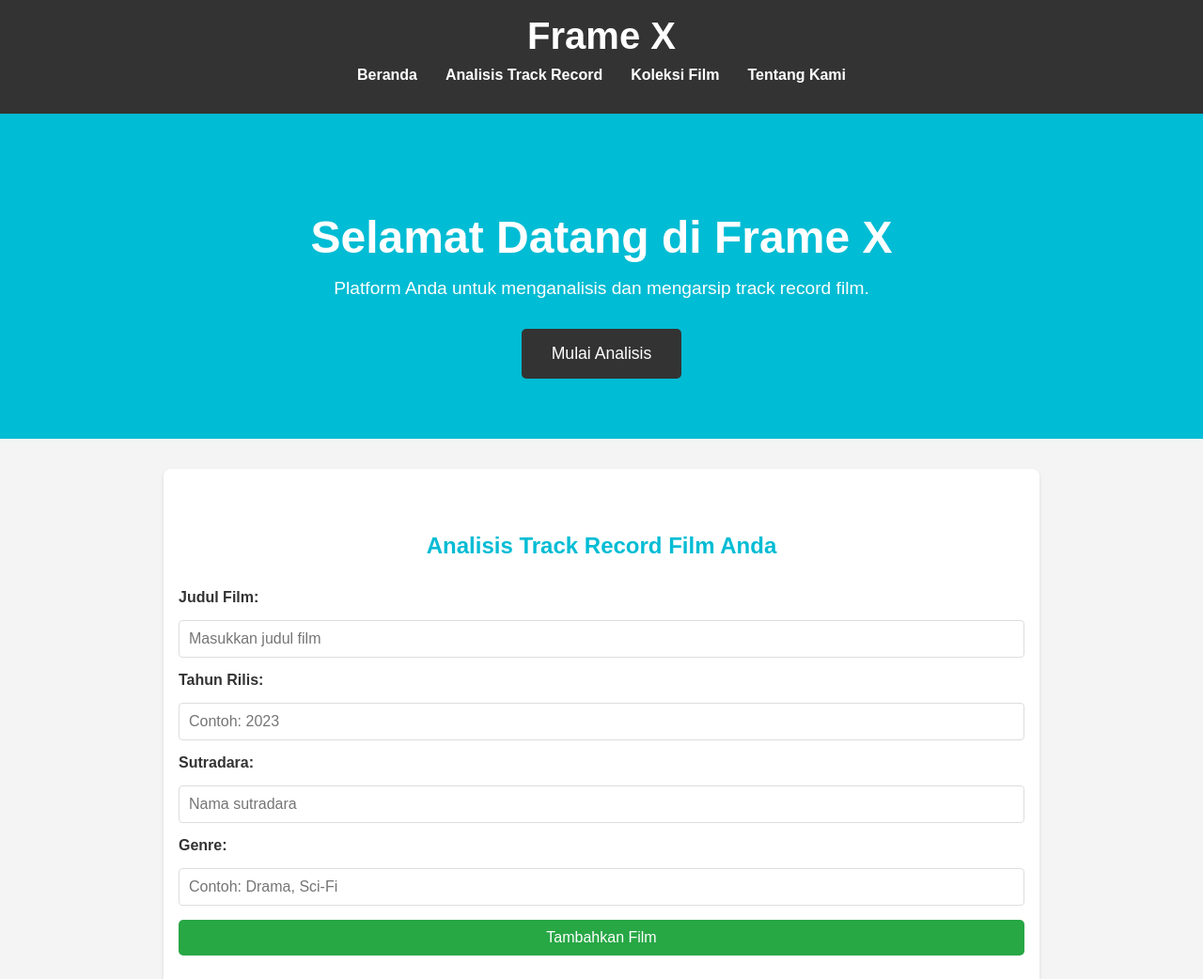
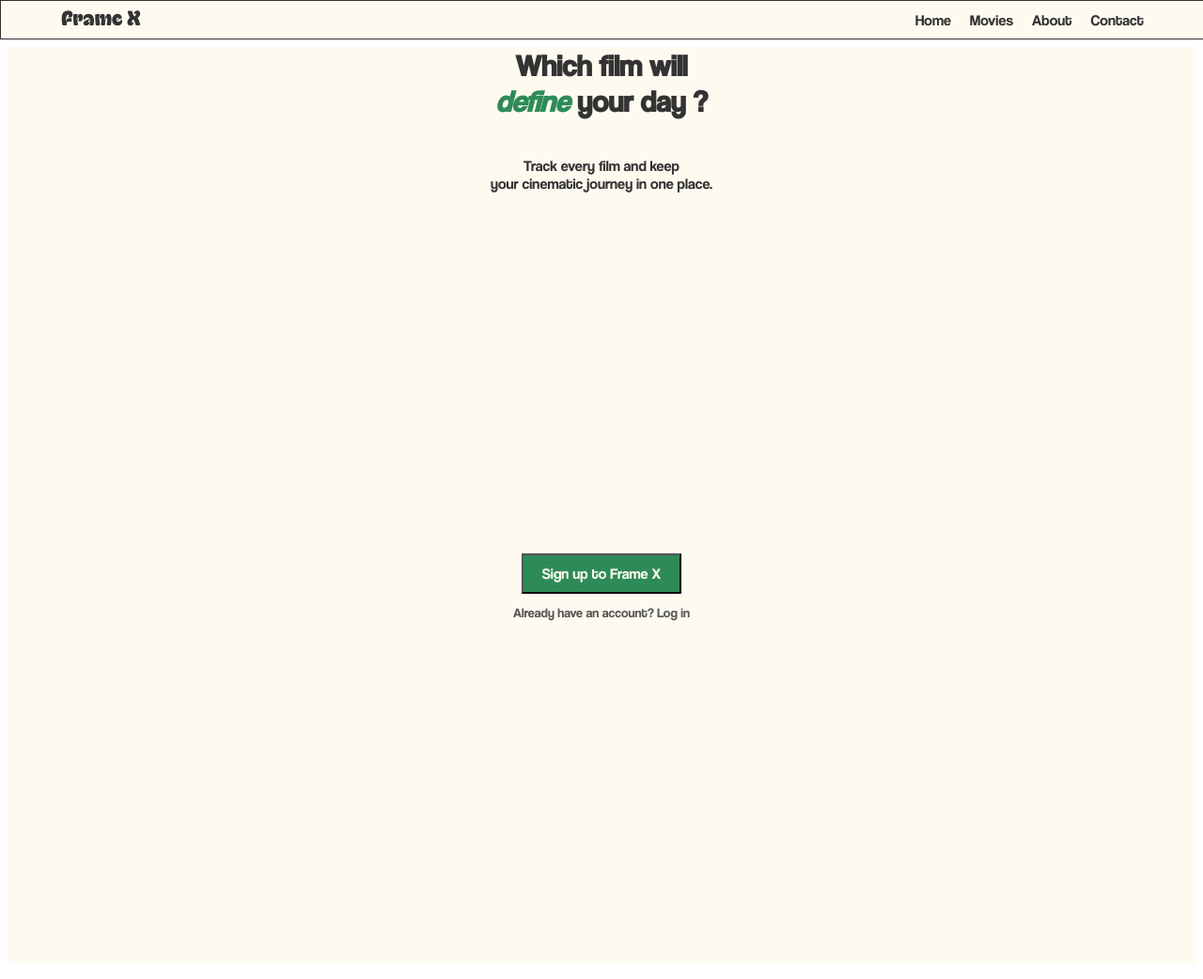
Before and after one commit to dansssvvx/FrameX, a PHP site: page / in a window 1280 px wide. Shown: the top 1042 px of the page at 94% size. Run offline with PHP 8.4, Linux system fonts and the light colour scheme; data that the repository does not hold is empty.

Commit message:
haduhhhhhh

```diff
--- a/api.php
+++ /dev/null
@@ -1,87 +0,0 @@
-<?php
-header('Content-Type: application/json'); // Memberitahu browser bahwa responsnya adalah JSON
-header('Access-Control-Allow-Origin: *'); // Mengizinkan semua domain untuk mengakses (untuk pengembangan)
-header('Access-Control-Allow-Methods: GET, POST, DELETE, OPTIONS'); // Metode yang diizinkan
-header('Access-Control-Allow-Headers: Content-Type, Authorization, X-Requested-With'); // Headers yang diizinkan
-
-// Konfigurasi Database
-$servername = "localhost";
-$username = "root"; // Username default XAMPP
-$password = "";     // Password default XAMPP (kosong)
-$dbname = "frame_x_db";
-
-// Buat koneksi
-$conn = new mysqli($servername, $username, $password, $dbname);
-
-// Cek koneksi
-if ($conn->connect_error) {
-    die(json_encode(["message" => "Koneksi database gagal: " . $conn->connect_error]));
-}
-
-// Ambil metode request (GET, POST, DELETE)
-$method = $_SERVER['REQUEST_METHOD'];
-
-switch ($method) {
-    case 'GET':
-        // Mengambil semua film
-        $sql = "SELECT id, title, release_year, director, genre FROM films ORDER BY created_at DESC";
-        $result = $conn->query($sql);
-
-        $films = [];
-        if ($result->num_rows > 0) {
-            while($row = $result->fetch_assoc()) {
-                $films[] = $row;
-            }
-        }
-        echo json_encode($films);
-        break;
-
-    case 'POST':
-        // Menambahkan film baru
-        $data = json_decode(file_get_contents("php://input"), true);
-        $title = $conn->real_escape_string($data['title']);
-        $release_year = (int)$data['release_year'];
-        $director = $conn->real_escape_string($data['director']);
-        $genre = $conn->real_escape_string($data['genre']);
-
-        $sql = "INSERT INTO films (title, release_year, director, genre) VALUES ('$title', $release_year, '$director', '$genre')";
-
-        if ($conn->query($sql) === TRUE) {
-            echo json_encode(["message" => "Film berhasil ditambahkan", "id" => $conn->insert_id]);
-        } else {
-            echo json_encode(["message" => "Error: " . $sql . "<br>" . $conn->error]);
-        }
-        break;
-
-    case 'DELETE':
-        // Menghapus film berdasarkan ID
-        $data = json_decode(file_get_contents("php://input"), true);
-        $id = (int)$data['id'];
-
-        $sql = "DELETE FROM films WHERE id = $id";
-
-        if ($conn->query($sql) === TRUE) {
-            if ($conn->affected_rows > 0) {
-                echo json_encode(["message" => "Film berhasil dihapus"]);
-            } else {
-                echo json_encode(["message" => "Film tidak ditemukan"]);
-            }
-        } else {
-            echo json_encode(["message" => "Error: " . $sql . "<br>" . $conn->error]);
-        }
-        break;
-
-    case 'OPTIONS':
-        // Handle preflight requests (untuk CORS)
-        http_response_code(200);
-        break;
-
-    default:
-        // Metode tidak diizinkan
-        http_response_code(405); // Method Not Allowed
-        echo json_encode(["message" => "Metode request tidak diizinkan"]);
-        break;
-}
-
-$conn->close();
-?>
--- a/index.html
+++ b/index.html
@@ -1,66 +1,72 @@
 <!DOCTYPE html>
-<html lang="id">
+<html lang="en">
 <head>
     <meta charset="UTF-8">
     <meta name="viewport" content="width=device-width, initial-scale=1.0">
-    <title>Frame X - Arsip Film Anda</title>
-    <link rel="stylesheet" href="style.css">
+    <title>Frame X</title>
 </head>
-<body>
-    <header>
-        <h1>Frame X</h1>
-        <nav>
-            <ul>
-                <li><a href="#beranda">Beranda</a></li>
-                <li><a href="#analisis">Analisis Track Record</a></li>
-                <li><a href="#koleksi">Koleksi Film</a></li>
-                <li><a href="#tentang">Tentang Kami</a></li>
-            </ul>
-        </nav>
-    </header>
 
-    <main>
-        <section id="beranda" class="hero">
-            <h2>Selamat Datang di Frame X</h2>
-            <p>Platform Anda untuk menganalisis dan mengarsip track record film.</p>
-            <button id="getStartedBtn">Mulai Analisis</button>
-        </section>
+<link rel="stylesheet" href="style.css">
+<nav class="parent">
+  <div class="div1">
+    <a href="#" class="logo">Frame X</a>
+    <ul class="nav-links">
+      <li><a href="#">Home</a></li>
+      <li><a href="#">Movies</a></li>
+      <li><a href="#">About</a></li>
+      <li><a href="#">Contact</a></li>
+    </ul>
+  </div>
+</nav>
 
-        <section id="analisis" class="content-section">
-            <h2>Analisis Track Record Film Anda</h2>
-            <div class="input-form">
-                <label for="filmTitle">Judul Film:</label>
-                <input type="text" id="filmTitle" placeholder="Masukkan judul film">
-                <label for="releaseYear">Tahun Rilis:</label>
-                <input type="number" id="releaseYear" placeholder="Contoh: 2023">
-                <label for="director">Sutradara:</label>
-                <input type="text" id="director" placeholder="Nama sutradara">
-                <label for="genre">Genre:</label>
-                <input type="text" id="genre" placeholder="Contoh: Drama, Sci-Fi">
-                <button id="addFilmBtn">Tambahkan Film</button>
+    <div class="container">
+        <body>
+            <h1>Which film will
+                <br>
+                <strong>define</strong>
+                your day ?
+            </h1>
+            <p>Track every film and keep
+                <br>your cinematic journey in one place.</p>
+            <div class="input">
+                <button class="a">Sign up to Frame X</button>
+                <span><a href="index.html">Already have an account? Log in</a></span>
             </div>
-            <div id="filmList">
-                <h3>Daftar Film Anda:</h3>
-                <ul id="filmItems">
-                    </ul>
-            </div>
-        </section>
 
-        <section id="koleksi" class="content-section">
-            <h2>Koleksi Film</h2>
-            <p>Telusuri koleksi film yang sudah Anda arsipkan.</p>
-            </section>
+        </body>
+    </div>
 
-        <section id="tentang" class="content-section">
-            <h2>Tentang Frame X</h2>
-            <p>Frame X didedikasikan untuk membantu arsiparis film dan pecinta sinema dalam melacak dan menganalisis perjalanan film mereka.</p>
-        </section>
-    </main>
+    <div class="filme">
+  <div class="filme-item">
+    <img src="film1.jpg" alt="Film 1">
+    <h2>Film 1</h2>
+    <p>Deskripsi film 1</p>
+  </div>
+  <div class="filme-item">
+    <img src="film2.jpg" alt="Film 2">
+    <h2>Film 2</h2>
+    <p>Deskripsi film 2</p>
+  </div>
+  <div class="filme-item">
+    <img src="film3.jpg" alt="Film 3">
+    <h2>Film 3</h2>
+    <p>Deskripsi film 3</p>
+  </div>
+  <div class="filme-item">
+    <img src="film4.jpg" alt="Film 4">
+    <h2>Film 4</h2>
+    <p>Deskripsi film 4</p>
+  </div>
+  <div class="filme-item">
+    <img src="film5.jpg" alt="Film 5">
+    <h2>Film 5</h2>
+    <p>Deskripsi film 5</p>
+  </div>
+  <div class="filme-item">
+    <img src="film6.jpg" alt="Film 6">
+    <h2>Film 6</h2>
+    <p>Deskripsi film 6</p>
+  </div>
+</div>
 
-    <footer>
-        <p>&copy; 2025 Frame X. Hak Cipta Dilindungi.</p>
-    </footer>
-
-    <script src="script.js"></script>
-</body>
 </html>
--- a/style.css
+++ b/style.css
@@ -1,185 +1,167 @@
-/* style.css */
-body {
-    font-family: Arial, sans-serif;
-    margin: 0;
-    padding: 0;
-    background-color: #f4f4f4;
-    color: #333;
+@font-face {
+  font-family: 'funkybird';
+  src: url('fonts/funkybird.otf') format('truetype');
+}
+@font-face {
+  font-family: 'coolvetica';
+  src: url('fonts/Coolvetica.otf') format('truetype');
 }
 
-header {
-    background-color: #333;
-    color: #fff;
-    padding: 1rem 0;
-    text-align: center;
+body {
+  margin-top: 50px;
 }
 
-header h1 {
-    margin: 0;
-    font-size: 2.5rem;
+.nav-container{
+  background-color: floralwhite;
+  margin: 0%;
+  transition: all 0.2s ease;
+}
+.container {
+  background-color: floralwhite;
+  margin: 0%;
+  transition: all 0.2s ease;
 }
 
-nav ul {
-    list-style: none;
-    padding: 0;
-    display: flex;
-    justify-content: center;
-    margin-top: 10px;
+h1{
+  font-family: 'coolvetica', sans-serif;
+  color: #333;
+  text-align: center;
+  margin-top: 20px;
 }
 
-nav ul li {
-    margin: 0 15px;
+strong {
+  font-family: 'coolvetica', sans-serif;
+  color:seagreen;
+  font-style: oblique;
 }
 
-nav ul li a {
-    color: #fff;
-    text-decoration: none;
-    font-weight: bold;
-    transition: color 0.3s ease;
+p {
+  font-family: 'coolvetica', sans-serif;
+  color: #333;
+  text-align: center;
+  margin: 0;
+  padding: 20px;
 }
 
-nav ul li a:hover {
-    color: #00bcd4; /* Warna biru muda */
+.input {
+  font-family: 'coolvetica', sans-serif;
+  display: flex;
+  flex-direction: column;
+  align-items: center;     /* Pusat horizontal */
+  justify-content: center; /* Pusat vertikal kalau div ini punya tinggi */
+  height: 100vh;           /* Biar seluruh layar */
+  gap: 10px;               /* Jarak antar elemen */
 }
 
-.hero {
-    background-color: #00bcd4;
-    color: #fff;
-    text-align: center;
-    padding: 4rem 1rem;
+.a:hover {
+  box-shadow:  2px 2px 0px #333;
+  transform: translateY(-2px);
+  background-color: floralwhite;
+  color: seagreen;
 }
 
-.hero h2 {
-    font-size: 3rem;
-    margin-bottom: 1rem;
+.a {
+  color: floralwhite;
+  font-family: 'coolvetica', sans-serif;
+  background-color: seagreen;
+  padding: 10px 20px;
+  font-size: 16px;
+  border-radius: 0%;
+  cursor: pointer;
+  transition: all 0.2s ease;
 }
 
-.hero p {
-    font-size: 1.2rem;
-    max-width: 700px;
-    margin: 0 auto 2rem auto;
+.input span a {
+  font-size: 14px;
+  color: #555;
+  text-decoration: none;
 }
 
-.hero button {
-    background-color: #333;
-    color: #fff;
-    border: none;
-    padding: 1rem 2rem;
-    font-size: 1.1rem;
-    border-radius: 5px;
-    cursor: pointer;
-    transition: background-color 0.3s ease;
+.input span a:hover {
+  text-decoration: underline;
+  color: seagreen;
+
 }
 
-.hero button:hover {
-    background-color: #555;
+.parent {
+    display: grid;
+    grid-template-columns: repeat(6, 1fr);
+    grid-template-rows: repeat(5, 1fr);
+    gap: 8px;
 }
 
-.content-section {
-    padding: 3rem 1rem;
-    max-width: 900px;
-    margin: 2rem auto;
-    background-color: #fff;
-    border-radius: 8px;
-    box-shadow: 0 2px 4px rgba(0,0,0,0.1);
+.div1 {
+    grid-column: span 6 / span 6;
 }
 
-.content-section h2 {
-    text-align: center;
-    margin-bottom: 2rem;
-    color: #00bcd4;
+/* Biar navbar selalu di atas layar */
+.parent {
+  position: fixed;
+  top: 0;
+  left: 0;
+  width: 100%;
+  background-color: floralwhite;
+  height: 40px;
+  display: flex;
+  align-items: center;
+  z-index: 1000;
+  border: #333 1px solid;
 }
 
-.input-form {
-    display: flex;
-    flex-direction: column;
-    gap: 15px;
-    margin-bottom: 2rem;
+.div1 {
+  width: 90%;
+  max-width: 1200px;
+  margin: 0 auto;
+  display: flex;
+  justify-content: space-between;
+  align-items: center;
 }
 
-.input-form label {
-    font-weight: bold;
+.logo {
+  font-family: funkybird, sans-serif;
+  font-size: 24px;
+  color: #333;
+  text-decoration: none;
 }
 
-.input-form input[type="text"],
-.input-form input[type="number"] {
-    padding: 10px;
-    border: 1px solid #ddd;
-    border-radius: 4px;
-    font-size: 1rem;
+.nav-links {
+  list-style: none;
+  display: flex;
+  gap: 20px;
 }
 
-.input-form button {
-    background-color: #28a745; /* Warna hijau */
-    color: #fff;
-    border: none;
-    padding: 10px 20px;
-    font-size: 1rem;
-    border-radius: 5px;
-    cursor: pointer;
-    transition: background-color 0.3s ease;
+.nav-links li a {
+  font-family: 'coolvetica', sans-serif;
+  color: #333;
+  text-decoration: none;
+  font-size: 16px;
+  transition: color 0.3s ease;
 }
 
-.input-form button:hover {
-    background-color: #218838;
+.nav-links li a:hover {
+  color: seagreen;
 }
 
-#filmList ul {
-    list-style: decimal; /* Menggunakan angka untuk daftar */
-    padding-left: 20px;
+.filme {
+  overflow-x: auto;
+  white-space: nowrap;
+  padding: 20px;
 }
-
-#filmList ul li {
-    background-color: #e9e9e9;
-    margin-bottom: 10px;
-    padding: 10px;
-    border-radius: 4px;
-    display: flex;
-    justify-content: space-between;
-    align-items: center;
+.filme-item {
+  display: inline-block;
+  margin-right: 20px;
+  width: 200px; /* Ubah ukuran ini sesuai dengan kebutuhan */
 }
-
-#filmList ul li button {
-    background-color: #dc3545; /* Warna merah */
-    color: #fff;
-    border: none;
-    padding: 5px 10px;
-    border-radius: 4px;
-    cursor: pointer;
-    transition: background-color 0.3s ease;
+.filme-item img {
+  width: 100%;
+  height: 150px; /* Ubah ukuran ini sesuai dengan kebutuhan */
+  object-fit: cover;
 }
-
-#filmList ul li button:hover {
-    background-color: #c82333;
+.filme-item h2 {
+  font-size: 18px;
+  margin-top: 10px;
 }
-
-footer {
-    text-align: center;
-    padding: 2rem 0;
-    background-color: #333;
-    color: #fff;
-    margin-top: 2rem;
+.filme-item p {
+  font-size: 14px;
+  color: #666;
 }
-
-/* Responsif dasar */
-@media (max-width: 768px) {
-    header h1 {
-        font-size: 2rem;
-    }
-
-    nav ul {
-        flex-direction: column;
-    }
-
-    nav ul li {
-        margin: 5px 0;
-    }
-
-    .hero h2 {
-        font-size: 2.5rem;
-    }
-
-    .hero p {
-        font-size: 1rem;
-    }
-}
```
Also changed, not shown: script.js (deleted, +0 -126 lines), fonts/Coolvetica.otf (added), fonts/funkybird.otf (added).
